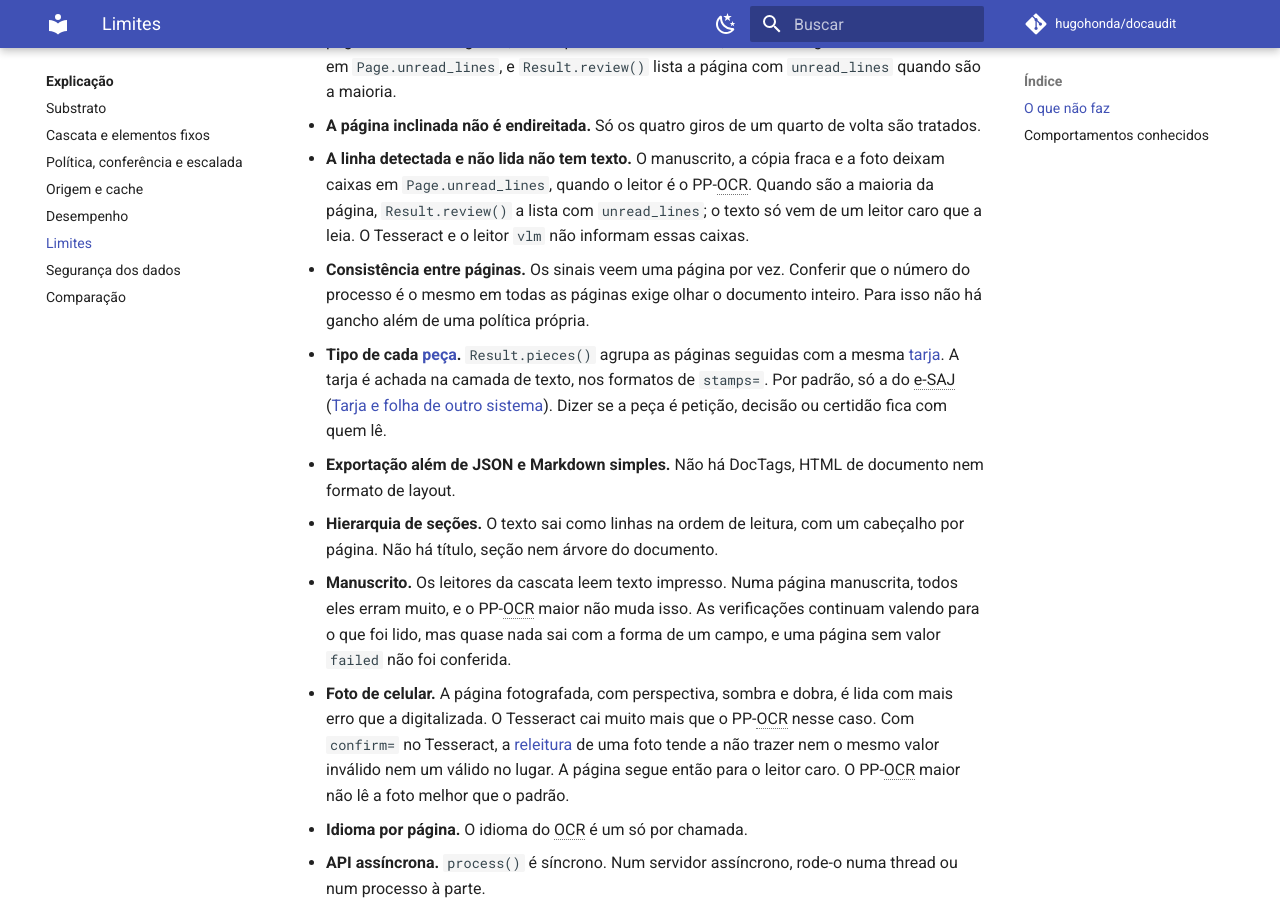
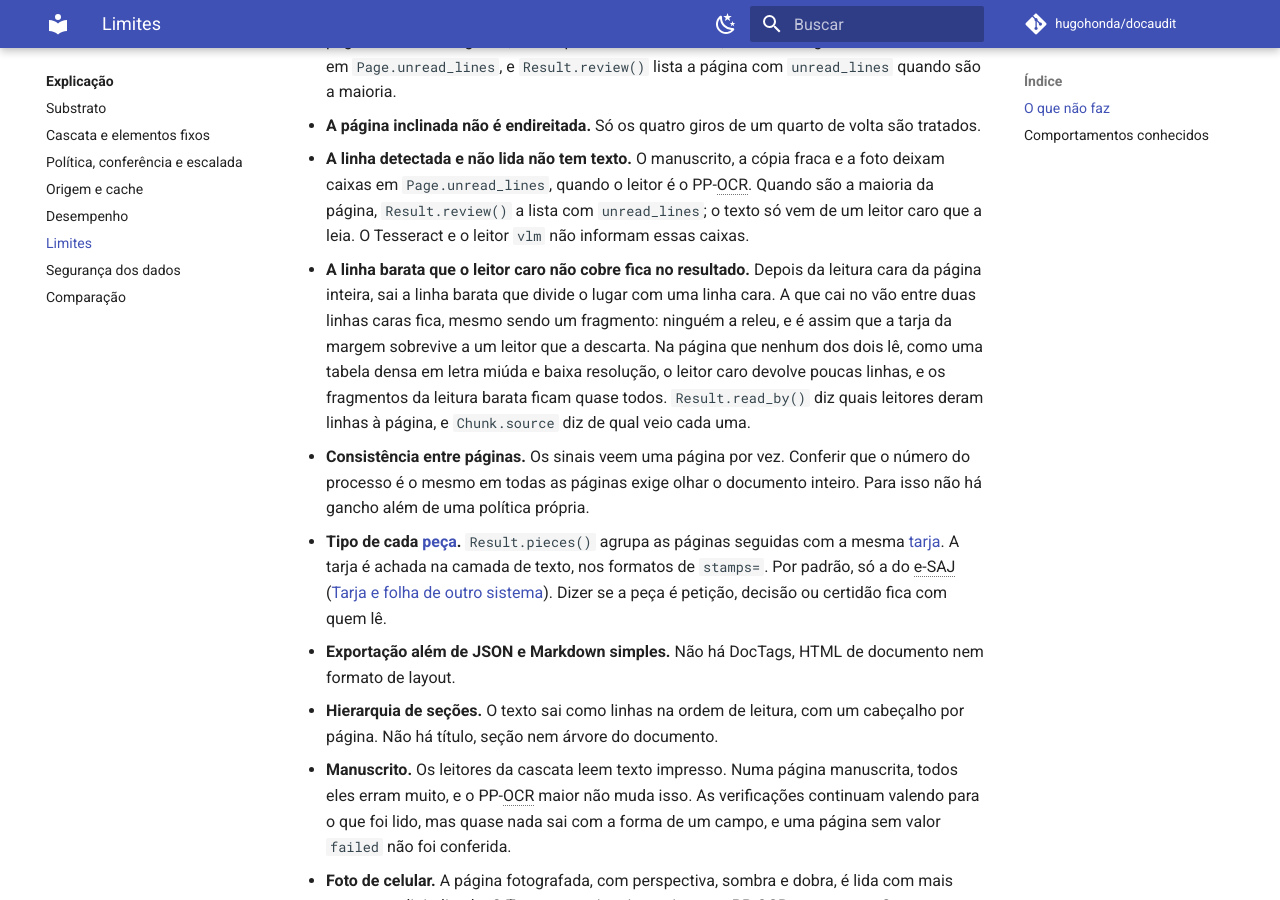
Before and after one commit to hugohonda/docaudit, an MkDocs documentation site: the page built from docs/limits.md, in a window 1280 px wide and 900 px high, scrolled down 1004 px. Built offline with MkDocs 1.6.1 and Material for MkDocs 9.7.7, drawn with Linux system fonts in a browser that asks for light colours; comment, search, counter and statistics services are not loaded.

Commit message:
docs(limits): diz que a linha barata que o leitor caro não cobre fica no resultado
Em 92 páginas reais encaminhadas a um OCR externo que devolve linhas, a
leitura da página inteira deixou linhas baratas no resultado. Na folha de
corpo invertido sob timbrado, o lixo que sobra é 0,1% das palavras, em 2
de 17 páginas viradas. O grosso vem de 16 páginas que nenhum dos dois lê:
tabela densa em letra miúda a cerca de 105 dpi, em que o leitor externo
devolve de 10 a 32 linhas e a leitura barata, de 450 a 590 fragmentos.
Tirar toda a leitura barata dessas páginas não poria nada no lugar, e nas
outras perderia as linhas com texto real que só a barata tem.

```diff
--- a/docs/limits.md
+++ b/docs/limits.md
@@ -45,6 +45,15 @@ precisa conhecer antes de confiar num resultado.
   PP-OCR. Quando são a maioria da página, `Result.review()` a lista com
   `unread_lines`; o texto só vem de um leitor caro que a leia. O Tesseract e
   o leitor `vlm` não informam essas caixas.
+- **A linha barata que o leitor caro não cobre fica no resultado.** Depois da
+  leitura cara da página inteira, sai a linha barata que divide o lugar com
+  uma linha cara. A que cai no vão entre duas linhas caras fica, mesmo sendo
+  um fragmento: ninguém a releu, e é assim que a tarja da margem sobrevive a
+  um leitor que a descarta. Na página que nenhum dos dois lê, como uma
+  tabela densa em letra miúda e baixa resolução, o leitor caro devolve
+  poucas linhas, e os fragmentos da leitura barata ficam quase todos.
+  `Result.read_by()` diz quais leitores deram linhas à página, e
+  `Chunk.source` diz de qual veio cada uma.
 - **Consistência entre páginas.** Os sinais veem uma página por vez.
   Conferir que o número do processo é o mesmo em todas as páginas exige
   olhar o documento inteiro. Para isso não há gancho além de uma política
```
